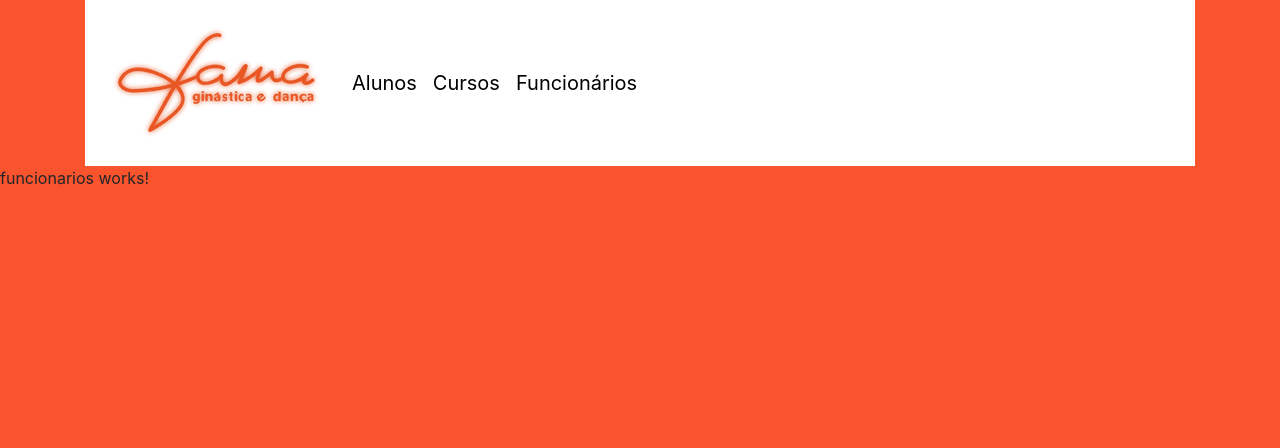
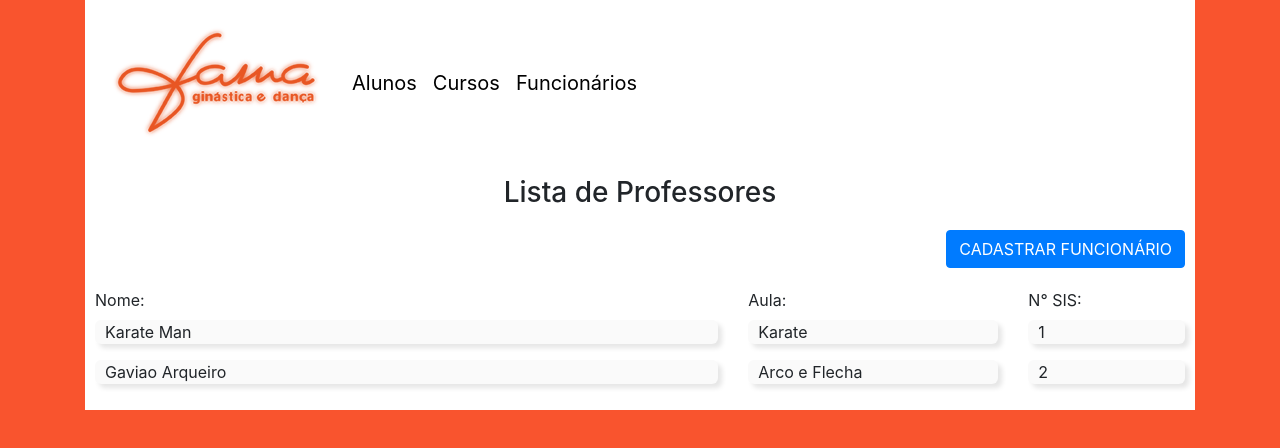
Before and after one commit to gusluchetti/Fama_Frontend, an Angular app: page /funcionarios in a window 1280 px wide. Shown: the top 448 px of the page. Built offline with nearby package versions, Linux system fonts and the light colour scheme.

Commit message:
mockup added

```diff
--- a/src/app/alunos/alunos.component.html
+++ b/src/app/alunos/alunos.component.html
@@ -1,21 +1,36 @@
-<div class="wrapper flex padding">
+<div class="wrapper flex">
     <div class="content">
+        <div class="align-center margin-bot">
+            <h3>Lista de Alunos</h3>
+        </div>
+        <div class="row margin-bot">
+            <div class="col-12">
+                <button type="button" class="btn btn-primary push-right">CADASTRAR ALUNO</button>
+            </div>
+        </div>
+        <div class="row">
+            <div class="col-sm-7">
+                <label>Nome: </label>
+            </div>
+            <div class="col-sm-3">
+                <label>Aulas: </label>
+            </div>
+            <div class="col-sm-2">
+                <label>N° SIS: </label>
+            </div>
+        </div>
         <div *ngFor="let aluno of alunos">
             <div class="row">
                 <div class="col-sm-7">
-                    <label>Nome: </label>
-                    <div class="input-display padding"><p>{{aluno.nomeAluno}}</p></div>
+                    <div class="input-display"><p class="padding-h">{{aluno.nomeAluno}}</p></div>
                 </div>
                 <div class="col-sm-3">
-                    <label>Aulas: </label>
-                    <div class="input-display padding"><p>{{aluno.idCurso}}</p></div>
+                    <div class="input-display"><p class="padding-h">{{aluno.idCurso}}</p></div>
                 </div>
                 <div class="col-sm-2">
-                    <label>Matrícula: </label>
-                    <div class="input-display padding"><p>{{aluno.idAluno}}</p></div>
+                    <div class="input-display"><p class="padding-h">{{aluno.idAluno}}</p></div>
                 </div>
             </div>
-
         </div>
     </div>
 </div>
--- a/src/app/alunos/alunos.component.ts
+++ b/src/app/alunos/alunos.component.ts
@@ -17,7 +17,12 @@ export class AlunosComponent {
       idAluno: 1,
       idCurso: 'Judo',
       nomeAluno: 'Peter Parker'
-    }
+    },
+    {
+      idAluno: 2,
+      idCurso: 'Academia',
+      nomeAluno: 'Mister Mister'
+    },
   ];
 
 }
--- /dev/null
+++ b/src/app/alunos/cadastro/cadastro.component.html
@@ -0,0 +1 @@
+<p>cadastro works!</p>
--- /dev/null
+++ b/src/app/alunos/cadastro/cadastro.component.ts
@@ -0,0 +1,15 @@
+import { Component, OnInit } from '@angular/core';
+
+@Component({
+  selector: 'app-cadastro',
+  templateUrl: './cadastro.component.html',
+  styleUrls: ['./cadastro.component.css']
+})
+export class CadastroComponent implements OnInit {
+
+  constructor() { }
+
+  ngOnInit(): void {
+  }
+
+}
--- a/src/app/app.component.css
+++ b/src/app/app.component.css
@@ -1,11 +1,25 @@
 /* COLORS */
 /*  orange -> #F9542E */
-/*  teal -> #2DFAB0*/
+/*  teal -> #2DFAB0 */
+/*  blue -> #1492FA */
 /*  pastel orange -> #FA7D61 */
 /*  not quite white -> #FAFAFA */
 
+
 .align-center {
     text-align: center;
+}
+
+.push-left {
+    float: left;
+}
+
+.push-right {
+    float: right;
+}
+
+.margin-bot {
+    margin-bottom: 20px;
 }
 
 .flex {
@@ -13,8 +27,14 @@
     justify-content: center;
 }
 
-.padding {
-    padding: 5px;
+.padding-v {
+    padding-top: 10px;
+    padding-bottom: 10px;
+}
+
+.padding-h {
+    padding-right: 10px;
+    padding-left: 10px;
 }
 
 .wrapper {
@@ -54,3 +74,7 @@
     -moz-box-shadow: 4px 4px 5px 0px rgba(0,0,0,0.1);
     box-shadow: 4px 4px 5px 0px rgba(0,0,0,0.1);
 }
+
+.service {
+    color: #1492FA;
+}
--- a/src/app/app.module.ts
+++ b/src/app/app.module.ts
@@ -6,13 +6,15 @@ import { AppComponent } from './app.component';
 import { AlunosComponent } from './alunos/alunos.component';
 import { CursosComponent } from './cursos/cursos.component';
 import { FuncionariosComponent } from './funcionarios/funcionarios.component';
+import { CadastroComponent } from './alunos/cadastro/cadastro.component';
 
 @NgModule({
   declarations: [
     AppComponent,
     AlunosComponent,
     CursosComponent,
-    FuncionariosComponent
+    FuncionariosComponent,
+    CadastroComponent
   ],
   imports: [
     BrowserModule,
--- a/src/app/cursos/cursos.component.html
+++ b/src/app/cursos/cursos.component.html
@@ -1 +1,24 @@
-<p>cursos works!</p>
+<div class="wrapper flex">
+    <div class="content">
+        <div class="align-center margin-bot">
+            <h3>Lista de Cursos</h3>
+        </div>
+        <div class="row margin-bot">
+            <div class="col-12">
+                <button type="button" class="btn btn-primary push-right">CADASTRAR CURSO</button>
+            </div>
+        </div>
+        <div class="row">
+            <div class="col-sm-7">
+                <label>Nome: </label>
+            </div>
+        </div>
+        <div *ngFor="let curso of cursos">
+            <div class="row">
+                <div class="col-sm-7">
+                    <div class="input-display"><p class="padding-h">{{curso.nomeCurso}}</p></div>
+                </div>
+            </div>
+        </div>
+    </div>
+</div>
--- a/src/app/cursos/cursos.component.ts
+++ b/src/app/cursos/cursos.component.ts
@@ -1,15 +1,21 @@
-import { Component, OnInit } from '@angular/core';
+import { Component } from '@angular/core';
 
 @Component({
   selector: 'app-cursos',
   templateUrl: './cursos.component.html',
   styleUrls: ['../app.component.css']
 })
-export class CursosComponent implements OnInit {
+export class CursosComponent{
 
   constructor() { }
 
-  ngOnInit(): void {
-  }
+  cursos = [
+    {
+      nomeCurso: 'Karate'
+    },
+    {
+      nomeCurso: 'Arco e Flecha'
+    },
+  ];
 
 }
--- a/src/app/funcionarios/funcionarios.component.html
+++ b/src/app/funcionarios/funcionarios.component.html
@@ -1 +1,36 @@
-<p>funcionarios works!</p>
+<div class="wrapper flex">
+    <div class="content">
+        <div class="align-center margin-bot">
+            <h3>Lista de Professores</h3>
+        </div>
+        <div class="row margin-bot">
+            <div class="col-12">
+                <button type="button" class="btn btn-primary push-right">CADASTRAR FUNCIONÁRIO</button>
+            </div>
+        </div>
+        <div class="row">
+            <div class="col-sm-7">
+                <label>Nome: </label>
+            </div>
+            <div class="col-sm-3">
+                <label>Aula: </label>
+            </div>
+            <div class="col-sm-2">
+                <label>N° SIS: </label>
+            </div>
+        </div>
+        <div *ngFor="let funcionario of funcionarios">
+            <div class="row">
+                <div class="col-sm-7">
+                    <div class="input-display"><p class="padding-h">{{funcionario.nomeFuncionario}}</p></div>
+                </div>
+                <div class="col-sm-3">
+                    <div class="input-display"><p class="padding-h">{{funcionario.idCurso}}</p></div>
+                </div>
+                <div class="col-sm-2">
+                    <div class="input-display"><p class="padding-h">{{funcionario.idFuncionario}}</p></div>
+                </div>
+            </div>
+        </div>
+    </div>
+</div>
--- a/src/app/funcionarios/funcionarios.component.ts
+++ b/src/app/funcionarios/funcionarios.component.ts
@@ -1,15 +1,25 @@
-import { Component, OnInit } from '@angular/core';
+import { Component } from '@angular/core';
 
 @Component({
   selector: 'app-funcionarios',
   templateUrl: './funcionarios.component.html',
   styleUrls: ['../app.component.css']
 })
-export class FuncionariosComponent implements OnInit {
+export class FuncionariosComponent{
 
   constructor() { }
 
-  ngOnInit(): void {
-  }
+  funcionarios = [
+    {
+      idFuncionario: 1,
+      idCurso: 'Karate',
+      nomeFuncionario: 'Karate Man'
+    },
+    {
+      idFuncionario: 2,
+      idCurso: 'Arco e Flecha',
+      nomeFuncionario: 'Gaviao Arqueiro'
+    },
+  ];
 
 }
```
Also changed, not shown: src/app/alunos/cadastro/cadastro.component.css (added), 1 other file (tests, documents, lock files or other folders).
